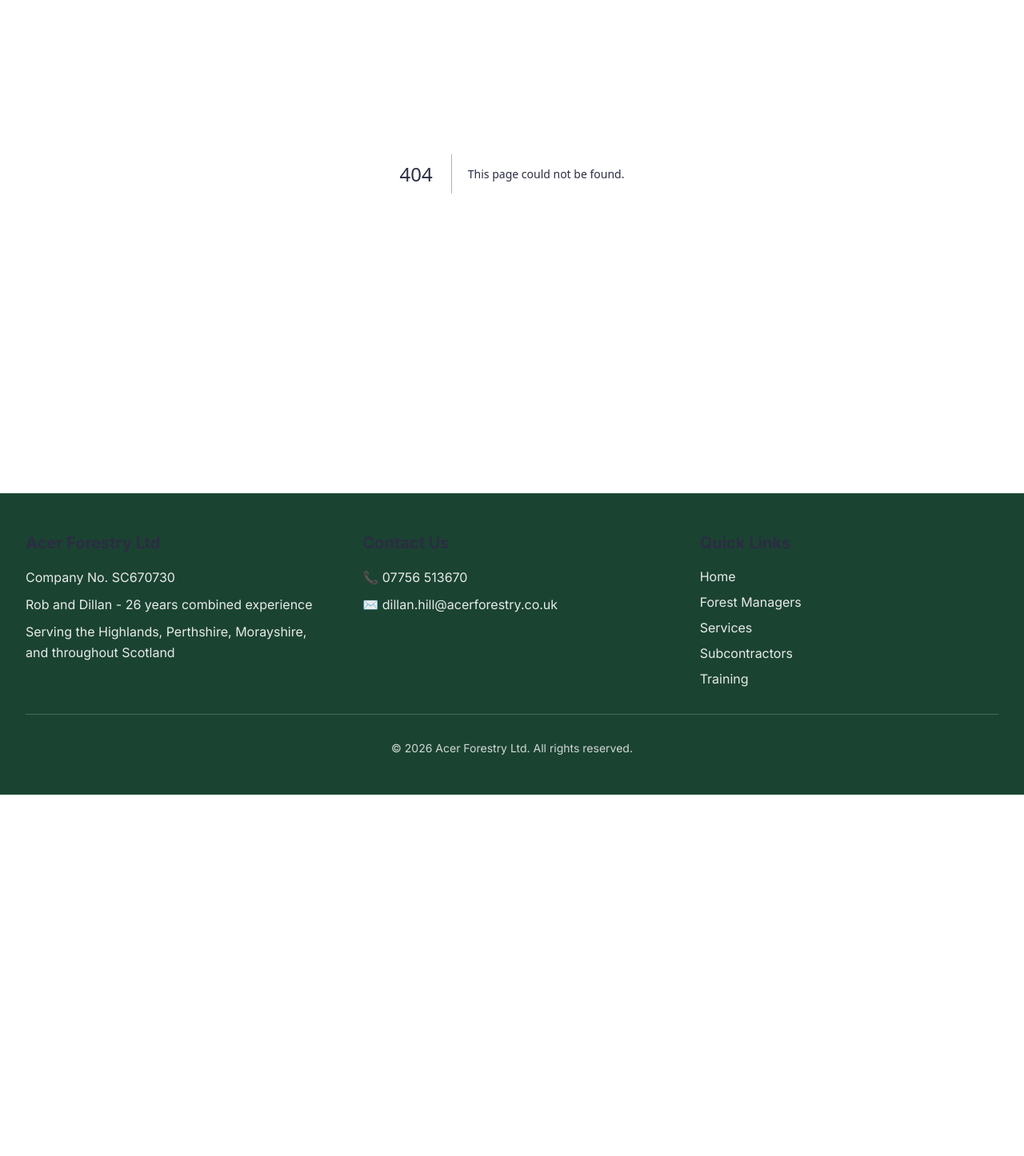
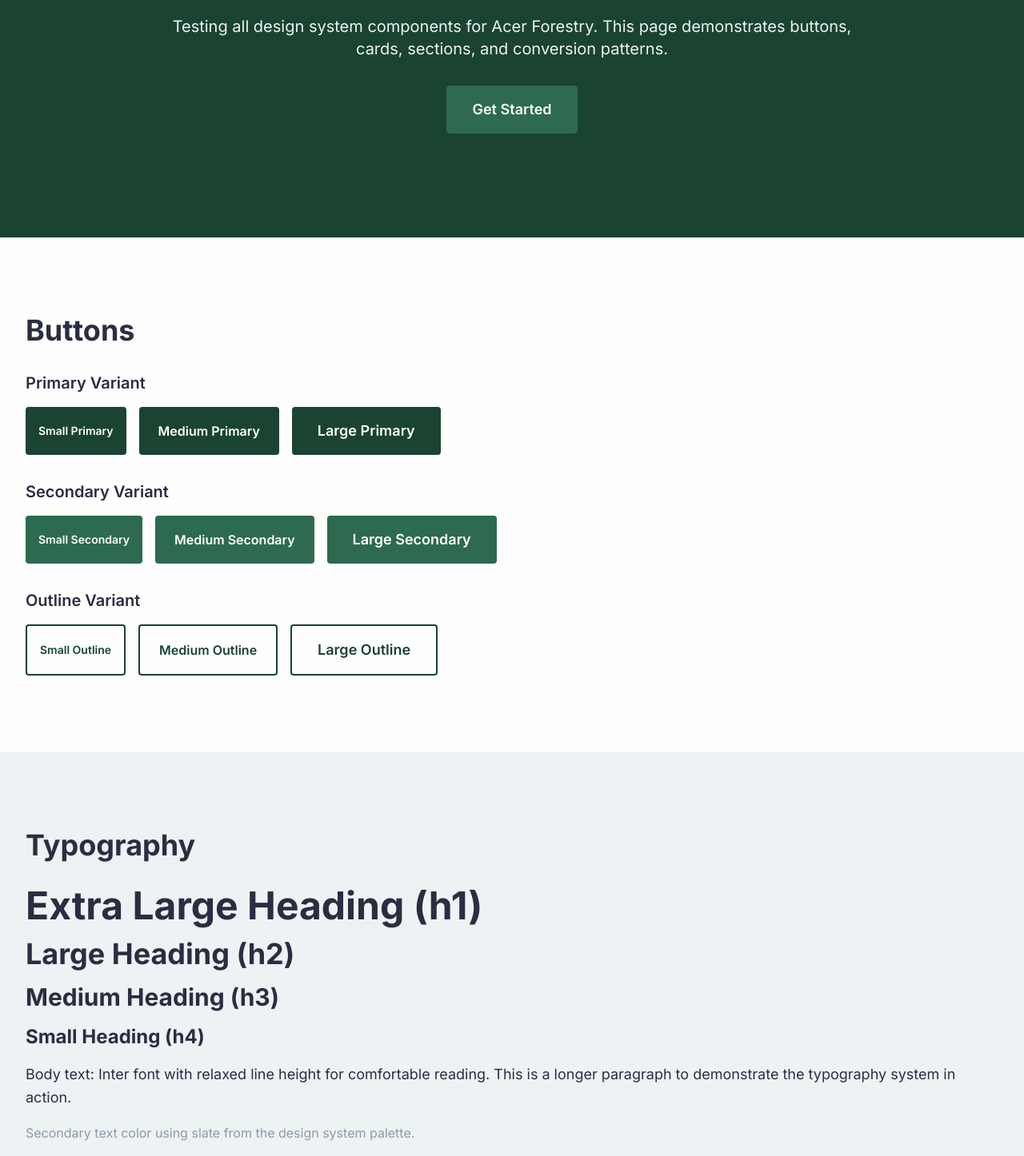
Before and after one commit to Roseyco-management/acerforestry, a Next.js app: page /design-system in a window 1280 px wide. Before the commit this address had no page. Shown: the part 264-1710 px from the top of the page at 80% size. Before the commit the page ends 1258 px from the top, so only its background shows below. Built offline with nearby package versions, Linux system fonts and the light colour scheme.

Commit message:
feat(09-01): add metadata to home and design-system pages
- Home page: keyword-rich metadata targeting woodland establishment searches
- Design system: simple metadata for internal documentation page
- All 6 pages now have unique SEO-optimized titles and descriptions

```diff
--- /dev/null
+++ b/src/app/design-system/page.tsx
@@ -0,0 +1,173 @@
+import { Metadata } from 'next'
+import Button from '@/components/ui/Button'
+import Card from '@/components/ui/Card'
+import Container from '@/components/ui/Container'
+import Heading from '@/components/ui/Heading'
+import Section from '@/components/ui/Section'
+import Hero from '@/components/sections/Hero'
+import ValueProps from '@/components/sections/ValueProps'
+import CTASection from '@/components/sections/CTASection'
+
+export const metadata: Metadata = {
+  title: 'Design System | Acer Forestry',
+  description: 'Component library and design system documentation for Acer Forestry website.',
+}
+
+export default function DesignSystemPage() {
+  const sampleValues = [
+    {
+      title: 'HSE Compliance',
+      description: 'Full COSHH and risk assessments, ensuring safe operations on every site.',
+      icon: '🛡️',
+    },
+    {
+      title: 'Tree Survival',
+      description: '95%+ survival rates through expert planting techniques and aftercare.',
+      icon: '🌲',
+    },
+    {
+      title: 'Expertise',
+      description: 'Silvicultural knowledge ensures optimal tree health and forest development.',
+      icon: '🎓',
+    },
+  ]
+
+  return (
+    <main>
+      {/* Hero Section */}
+      <Hero
+        title="Component Library Showcase"
+        subtitle="Testing all design system components for Acer Forestry. This page demonstrates buttons, cards, sections, and conversion patterns."
+        ctaText="Get Started"
+        ctaHref="#components"
+      />
+
+      {/* Buttons Section */}
+      <Section background="offwhite">
+        <Heading as="h2" size="lg" className="mb-8">
+          Buttons
+        </Heading>
+        <div className="space-y-8">
+          <div>
+            <h3 className="text-xl font-semibold mb-4 text-charcoal">Primary Variant</h3>
+            <div className="flex flex-wrap gap-4">
+              <Button variant="primary" size="sm">Small Primary</Button>
+              <Button variant="primary" size="md">Medium Primary</Button>
+              <Button variant="primary" size="lg">Large Primary</Button>
+            </div>
+          </div>
+          <div>
+            <h3 className="text-xl font-semibold mb-4 text-charcoal">Secondary Variant</h3>
+            <div className="flex flex-wrap gap-4">
+              <Button variant="secondary" size="sm">Small Secondary</Button>
+              <Button variant="secondary" size="md">Medium Secondary</Button>
+              <Button variant="secondary" size="lg">Large Secondary</Button>
+            </div>
+          </div>
+          <div>
+            <h3 className="text-xl font-semibold mb-4 text-charcoal">Outline Variant</h3>
+            <div className="flex flex-wrap gap-4">
+              <Button variant="outline" size="sm">Small Outline</Button>
+              <Button variant="outline" size="md">Medium Outline</Button>
+              <Button variant="outline" size="lg">Large Outline</Button>
+            </div>
+          </div>
+        </div>
+      </Section>
+
+      {/* Headings Section */}
+      <Section background="light">
+        <Heading as="h2" size="lg" className="mb-8">
+          Typography
+        </Heading>
+        <div className="space-y-4">
+          <Heading as="h1" size="xl">Extra Large Heading (h1)</Heading>
+          <Heading as="h2" size="lg">Large Heading (h2)</Heading>
+          <Heading as="h3" size="md">Medium Heading (h3)</Heading>
+          <Heading as="h4" size="sm">Small Heading (h4)</Heading>
+          <p className="text-lg text-charcoal leading-relaxed">
+            Body text: Inter font with relaxed line height for comfortable reading.
+            This is a longer paragraph to demonstrate the typography system in action.
+          </p>
+          <p className="text-base text-slate leading-relaxed">
+            Secondary text color using slate from the design system palette.
+          </p>
+        </div>
+      </Section>
+
+      {/* Cards Section */}
+      <Section background="offwhite">
+        <Heading as="h2" size="lg" className="mb-8">
+          Cards
+        </Heading>
+        <div className="grid grid-cols-1 md:grid-cols-3 gap-6">
+          <Card>
+            <Heading as="h3" size="sm" className="mb-3">Card Title One</Heading>
+            <p className="text-slate">Clean white background with subtle shadow. Hover to see shadow transition.</p>
+          </Card>
+          <Card>
+            <Heading as="h3" size="sm" className="mb-3">Card Title Two</Heading>
+            <p className="text-slate">Cards are flexible containers that compose well with other components.</p>
+          </Card>
+          <Card>
+            <Heading as="h3" size="sm" className="mb-3">Card Title Three</Heading>
+            <p className="text-slate">Rounded corners and consistent padding across all cards.</p>
+          </Card>
+        </div>
+      </Section>
+
+      {/* Container Sizes Section */}
+      <Section background="light">
+        <Heading as="h2" size="lg" className="mb-8">
+          Container Sizes
+        </Heading>
+        <div className="space-y-8">
+          <div>
+            <h3 className="text-xl font-semibold mb-4 text-charcoal">Small Container</h3>
+            <Container size="sm" className="bg-offwhite p-6 rounded">
+              <p className="text-slate">max-w-4xl - Ideal for focused content</p>
+            </Container>
+          </div>
+          <div>
+            <h3 className="text-xl font-semibold mb-4 text-charcoal">Medium Container</h3>
+            <Container size="md" className="bg-offwhite p-6 rounded">
+              <p className="text-slate">max-w-5xl - Balanced width for most content</p>
+            </Container>
+          </div>
+          <div>
+            <h3 className="text-xl font-semibold mb-4 text-charcoal">Large Container (Default)</h3>
+            <Container size="lg" className="bg-offwhite p-6 rounded">
+              <p className="text-slate">max-w-7xl - Wide layout for rich content</p>
+            </Container>
+          </div>
+        </div>
+      </Section>
+
+      {/* Value Props Section */}
+      <Section background="offwhite">
+        <Heading as="h2" size="lg" className="mb-8">
+          Value Propositions Grid
+        </Heading>
+        <ValueProps values={sampleValues} columns={3} />
+      </Section>
+
+      {/* CTA Section */}
+      <CTASection
+        title="Ready to Transform Your Forest?"
+        description="Contact Acer Forestry today for professional tree planting, forest maintenance, and silvicultural services across Scotland."
+        primaryCta={{ text: 'Contact Us', href: '#contact' }}
+        secondaryCta={{ text: 'View Services', href: '/services' }}
+      />
+
+      {/* Section Backgrounds */}
+      <Section background="primary">
+        <Heading as="h2" size="lg" className="mb-4 text-offwhite">
+          Primary Background Section
+        </Heading>
+        <p className="text-light leading-relaxed">
+          Dark green background with light text for high-impact sections.
+        </p>
+      </Section>
+    </main>
+  )
+}
--- a/src/app/page.tsx
+++ b/src/app/page.tsx
@@ -1,3 +1,11 @@
+import { Metadata } from 'next'
+
+export const metadata: Metadata = {
+  title: 'Acer Forestry - Woodland Establishment Specialists | Scotland',
+  description:
+    'Professional tree planting and forestry contractors in Scotland. 26 years experience serving Highlands, Perthshire, and Morayshire. HSE compliant woodland establishment with high survival rates.',
+}
+
 export default function Home() {
   return (
     <div className="flex min-h-screen items-center justify-center">
```
